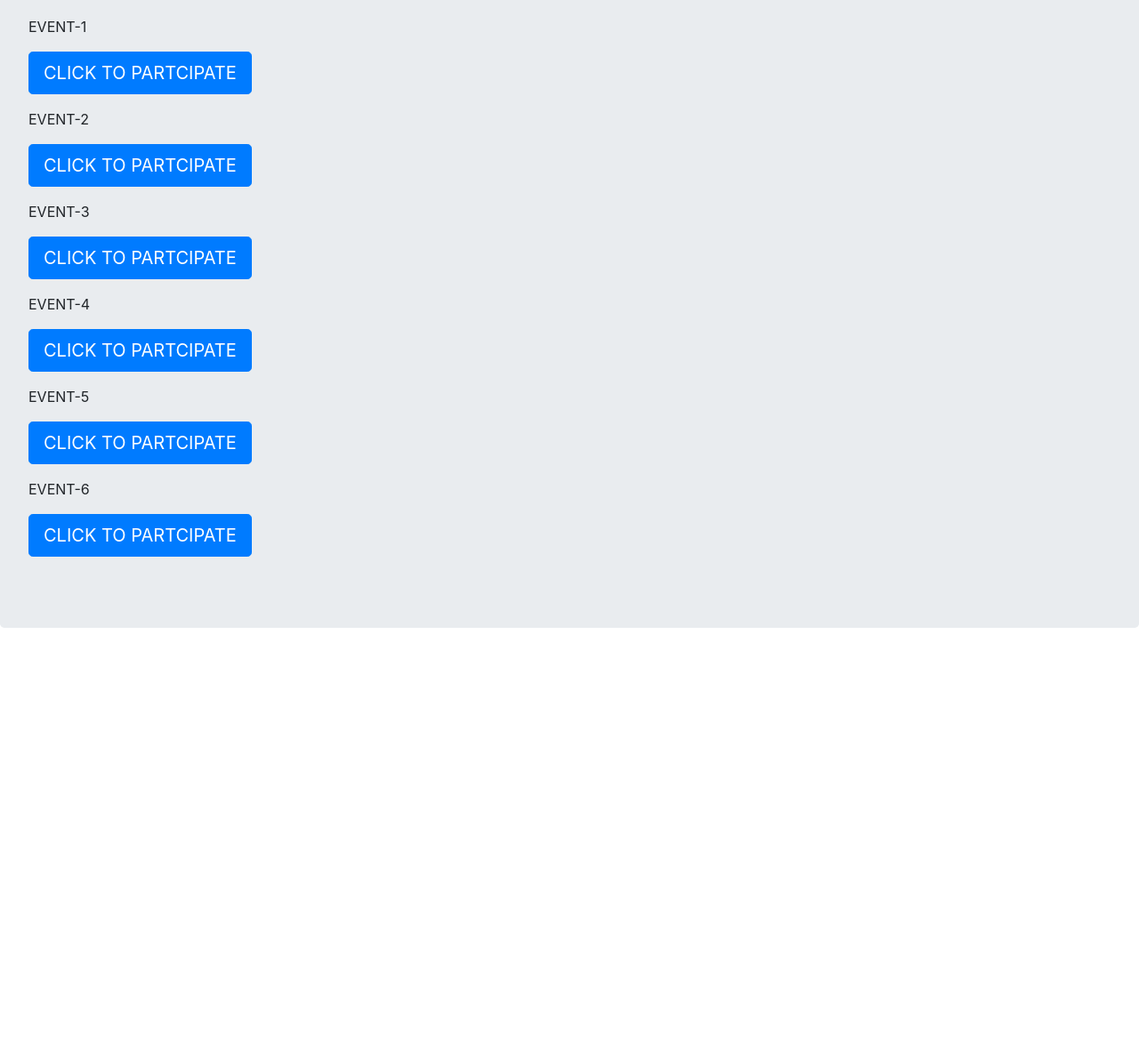
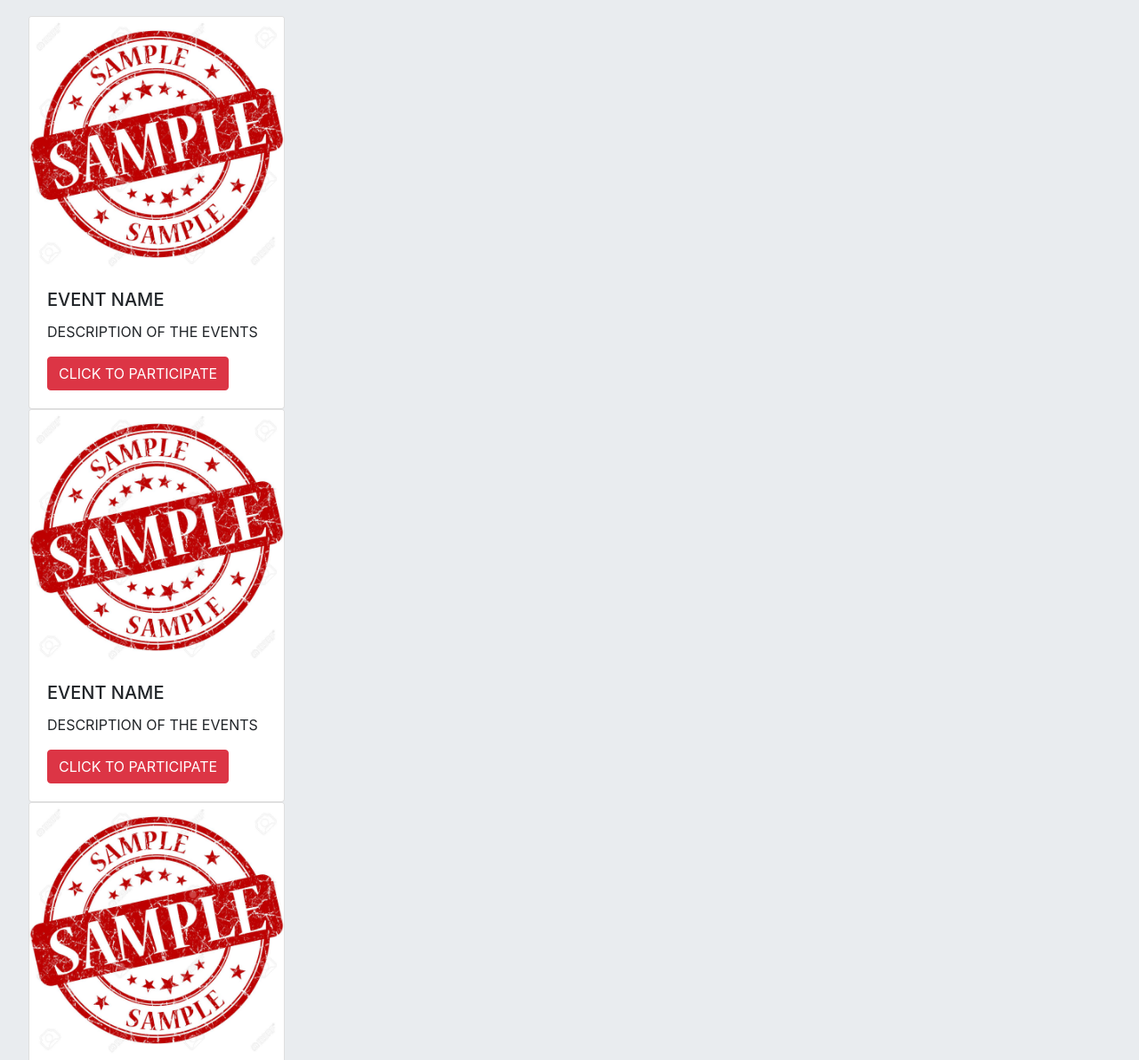
Before and after one commit to kunal0242/trial, a plain HTML site: page event.html in a window 1280 px wide. Shown: the part 200-1392 px from the top of the page at 89% size. Before the commit the page ends 938 px from the top, so only its background shows below. Drawn offline with Linux system fonts and the light colour scheme.

Commit message:
Add files via upload

```diff
--- a/event.html
+++ b/event.html
@@ -16,31 +16,35 @@
   <h1 class="display-4">SPOORTHI EVENTS LIST</h1>
   <p class="lead">The following are the events available to select from you can participate in more than one event if you want.</p>
   <hr class="my-4">
-  <p>EVENT-1</p>
-  <p class="lead">
-    <a class="btn btn-primary btn-lg" href="https://forms.gle/sntyTD1YZ3gpd2Jw9" role="button">CLICK TO PARTCIPATE</a>
-  </p>
-  <p>EVENT-2</p>
-  <p class="lead">
-    <a class="btn btn-primary btn-lg" href="https://forms.gle/sntyTD1YZ3gpd2Jw9" role="button">CLICK TO PARTCIPATE</a>
-  </p>
-  <p>EVENT-3</p>
-  <p class="lead">
-    <a class="btn btn-primary btn-lg" href="https://forms.gle/sntyTD1YZ3gpd2Jw9" role="button">CLICK TO PARTCIPATE</a>
-  </p>
-  <p>EVENT-4</p>
-  <p class="lead">
-    <a class="btn btn-primary btn-lg" href="https://forms.gle/sntyTD1YZ3gpd2Jw9" role="button">CLICK TO PARTCIPATE</a>
-  </p>
-  <p>EVENT-5</p>
-  <p class="lead">
-    <a class="btn btn-primary btn-lg" href="https://forms.gle/sntyTD1YZ3gpd2Jw9" role="button">CLICK TO PARTCIPATE</a>
-  </p>
-  <p>EVENT-6</p>
-  <p class="lead">
-    <a class="btn btn-primary btn-lg" href="https://forms.gle/sntyTD1YZ3gpd2Jw9" role="button">CLICK TO PARTCIPATE</a>
-  </p>
+ <div class="card" style="width: 18rem;">
+  <img class="card-img-top" src="images/sample.jpg" alt="Card image cap">
+  <div class="card-body">
+    <h5 class="card-title">EVENT NAME</h5>
+    <p class="card-text">DESCRIPTION OF THE EVENTS</p>
+    <a href="https://forms.gle/sntyTD1YZ3gpd2Jw9" class="btn btn-danger">CLICK TO PARTICIPATE</a>
+  </div>
+</div>
+  <div class="card" style="width: 18rem;">
+  <img class="card-img-top" src="images/sample.jpg" alt="Card image cap">
+  <div class="card-body">
+    <h5 class="card-title">EVENT NAME</h5>
+    <p class="card-text">DESCRIPTION OF THE EVENTS</p>
+    <a href="https://forms.gle/sntyTD1YZ3gpd2Jw9" class="btn btn-danger">CLICK TO PARTICIPATE</a>
+  </div>
+</div>
+ <div class="card" style="width: 18rem;">
+  <img class="card-img-top" src="images/sample.jpg" alt="Card image cap">
+  <div class="card-body">
+    <h5 class="card-title">EVENT NAME</h5>
+    <p class="card-text">DESCRIPTION OF THE EVENTS</p>
+    <a href="https://forms.gle/sntyTD1YZ3gpd2Jw9" class="btn btn-danger">CLICK TO PARTICIPATE</a>
+  </div>
 </div>
 
+</div>
+
+ <script src="js/jquery-3.4.1.min.js"></script>
+
+        <script src="js/bootstrap.bundle.min.js"></script>
 		</body>
 		</html>
```
Also changed, not shown: index.html (+5 -6 lines), images/sample.jpg (added).
